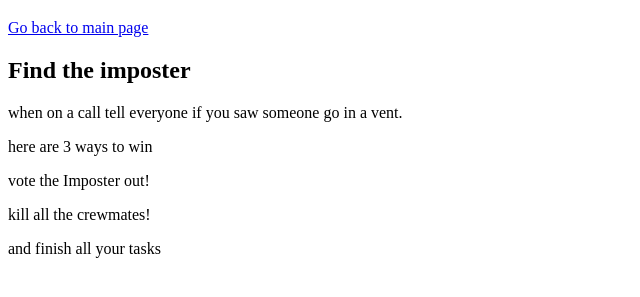
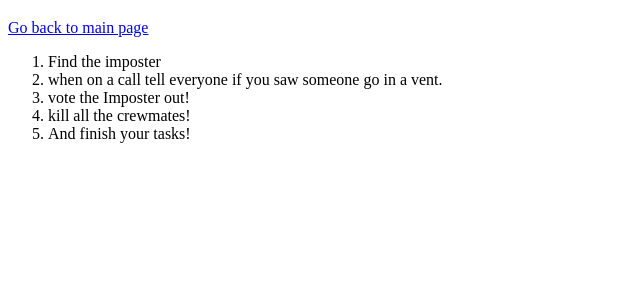
Before and after one commit to SandersArkAcademy/HTML, a plain HTML site: page Kyrian/Lesson_3Wrk/how to win.html in a window 1280 px wide. Shown: the part 61-358 px from the top of the page, without its empty margins (0-640 px from the left). Drawn offline with Linux system fonts and the light colour scheme.

Commit message:
finished

```diff
--- a/Kyrian/Lesson_3Wrk/how to win.html
+++ b/Kyrian/Lesson_3Wrk/how to win.html
@@ -15,15 +15,22 @@
         <ing id="starterimage" src="../Images/red-among-us-png-842x1024.png"></ing>
         <h1>How to win!</h1>
         <a href="./index.html">Go back to main page</a>
-        <h2>Find the imposter</h2>
-        <p>
-            when on a call tell everyone if you saw someone go in a vent.
-        </p>
-        here are 3 ways to win
-        <p>
-            vote the Imposter out!
-        </p>
-        kill all the crewmates!
-        <p>and finish all your tasks</p>
+        <ol>
+            <li>
+                Find the imposter
+            </li>
+            <li>
+                when on a call tell everyone if you saw someone go in a vent.
+            </li>
+            <li>
+                vote the Imposter out!
+            </li>
+            <li>
+                kill all the crewmates!
+            </li>
+            <li>
+                And finish your tasks!
+            </li>
+        </ol>
     </body>
 </html>
```
